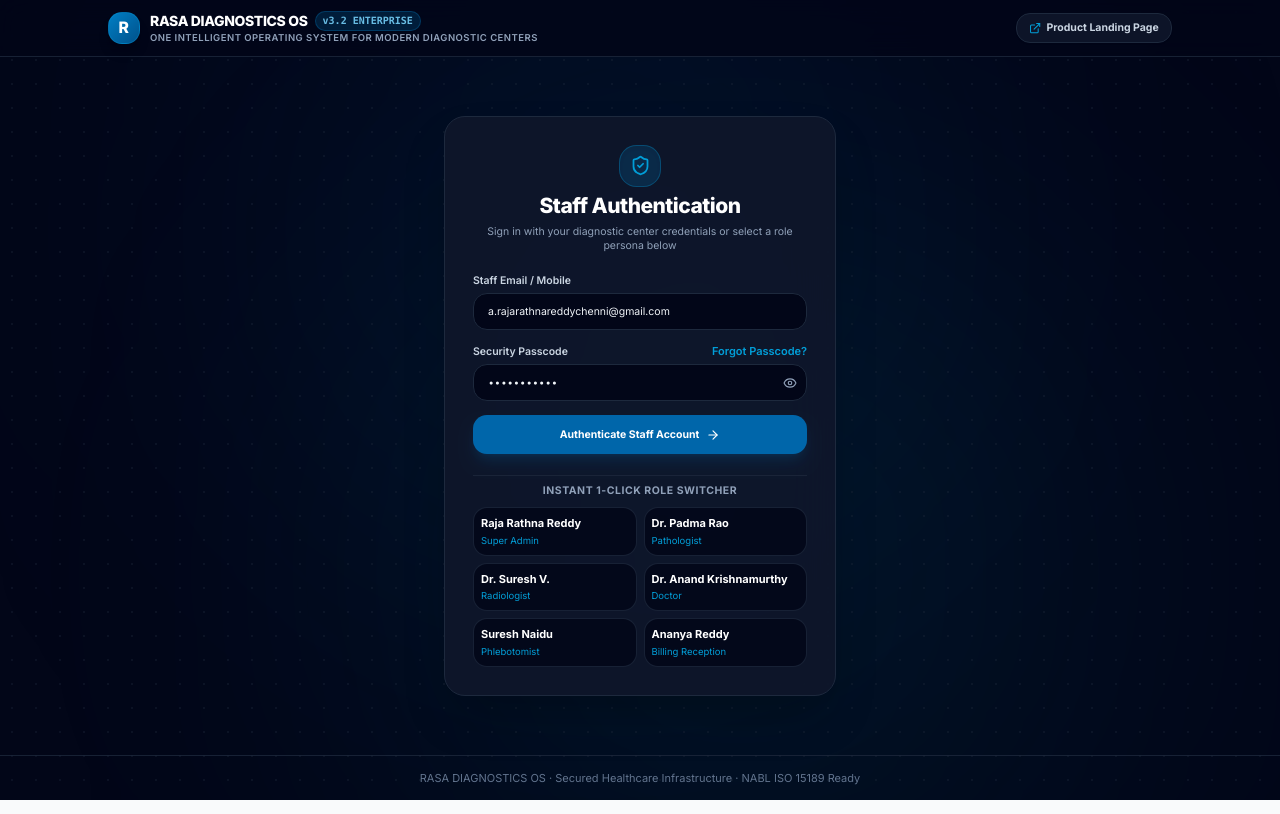
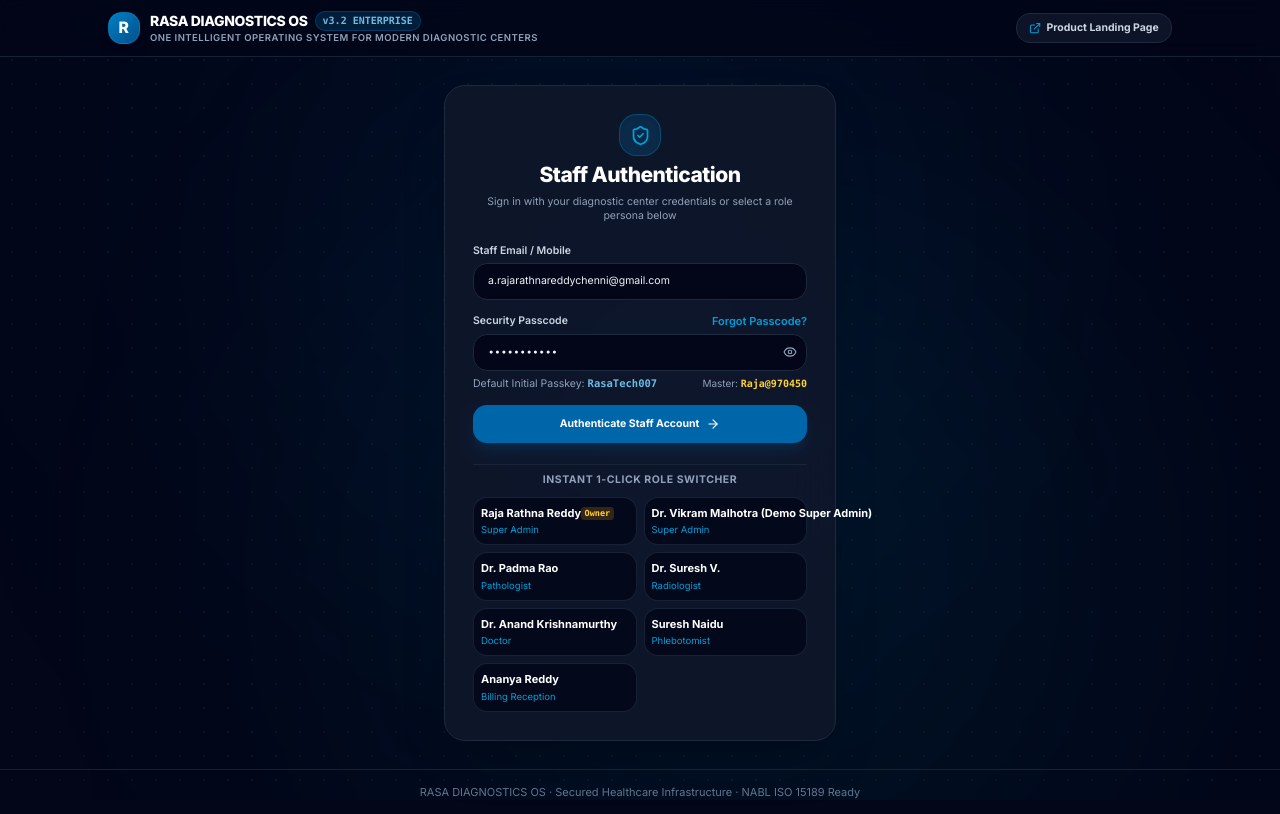
Before and after one commit to RajaRathnaReddy/rasa-diagnostics-os, a React (Vite) app: page /login in a window 1280 px wide. Built offline with nearby package versions, Linux system fonts and the light colour scheme.

Commit message:
feat(auth): set default initial passkey to RasaTech007, support demo super admin, and restrict user creation strictly to Raja

```diff
--- a/src/components/layout/Sidebar.tsx
+++ b/src/components/layout/Sidebar.tsx
@@ -28,7 +28,10 @@
   const isMasterRaja =
     user?.email?.toLowerCase() === 'a.rajarathnareddychenni@gmail.com' ||
     user?.id === 'user-raja-007' ||
+    user?.isOwner === true ||
     user?.name?.toLowerCase().trim() === 'raja rathna reddy';
+
+  const canSeeAccessControl = isMasterRaja || user?.role === 'super_admin';
 
   const navGroups: NavGroup[] = [
     {
@@ -169,10 +172,10 @@
               Security
             </div>
           )}
-          {isMasterRaja ? (
+          {canSeeAccessControl ? (
             <NavLink
               to="/admin/users"
-              title={sidebarCollapsed ? 'Access Control (Master Admin)' : undefined}
+              title={sidebarCollapsed ? (isMasterRaja ? 'Access Control (Master Owner)' : 'Access Control (Demo Super Admin)') : undefined}
               className={cn(
                 'flex items-center justify-between px-2.5 py-1.5 rounded-lg text-[13px] font-medium transition-colors group',
                 location.pathname === '/admin/users'
@@ -185,8 +188,11 @@
                 {!sidebarCollapsed && <span className="truncate">Access Control</span>}
               </div>
               {!sidebarCollapsed && (
-                <span className="text-[9px] px-1.5 py-0.2 rounded-full bg-indigo-100 text-indigo-800 font-bold">
-                  Raja
+                <span className={cn(
+                  'text-[9px] px-1.5 py-0.2 rounded-full font-bold',
+                  isMasterRaja ? 'bg-indigo-100 text-indigo-800' : 'bg-amber-100 text-amber-800'
+                )}>
+                  {isMasterRaja ? 'Owner' : 'Demo'}
                 </span>
               )}
             </NavLink>
--- a/src/components/layout/TopNav.tsx
+++ b/src/components/layout/TopNav.tsx
@@ -179,7 +179,7 @@
                   <span className="text-[10px] text-surface-400">/landing</span>
                 </button>
 
-                {isMasterRaja && (
+                {(isMasterRaja || user?.role === 'super_admin') && (
                   <button
                     onClick={() => {
                       navigate('/admin/users');
@@ -189,7 +189,7 @@
                   >
                     <span className="flex items-center gap-2">
                       <ShieldCheck className="w-3.5 h-3.5 text-indigo-600" />
-                      <span>Security Console (Raja Only)</span>
+                      <span>Security & User Console {isMasterRaja ? '(Master)' : '(Demo Admin)'}</span>
                     </span>
                     <span className="text-[10px] text-indigo-400">/admin/users</span>
                   </button>
--- a/src/features/auth/LoginPage.tsx
+++ b/src/features/auth/LoginPage.tsx
@@ -177,6 +177,10 @@
                   {showPassword ? <EyeOff className="w-4 h-4" /> : <Eye className="w-4 h-4" />}
                 </button>
               </div>
+              <p className="text-[10.5px] text-slate-400 mt-1.5 flex items-center justify-between">
+                <span>Default Initial Passkey: <strong className="text-brand-300 font-mono font-bold">RasaTech007</strong></span>
+                <span className="text-[10px] text-slate-400">Master: <strong className="text-amber-300 font-mono">Raja@970450</strong></span>
+              </p>
             </div>
 
             <button
@@ -195,13 +199,16 @@
               Instant 1-Click Role Switcher
             </p>
             <div className="grid grid-cols-2 gap-2">
-              {INITIAL_MANAGED_USERS.slice(0, 6).map(u => (
+              {INITIAL_MANAGED_USERS.slice(0, 8).map(u => (
                 <button
                   key={u.id}
                   onClick={() => handleQuickLogin(u)}
                   className="p-2 rounded-xl bg-slate-950/80 hover:bg-slate-800 border border-slate-800/80 text-left transition-all cursor-pointer flex flex-col justify-between"
                 >
-                  <p className="text-[11px] font-bold text-white truncate">{u.name}</p>
+                  <div className="flex items-center justify-between">
+                    <p className="text-[11px] font-bold text-white truncate">{u.name}</p>
+                    {u.isOwner && <span className="text-[8.5px] px-1 bg-amber-500/20 text-amber-300 rounded font-mono font-bold">Owner</span>}
+                  </div>
                   <p className="text-[9.5px] text-brand-400 capitalize truncate mt-0.5">{u.role.replace('_', ' ')}</p>
                 </button>
               ))}
--- a/src/pages/UserManagementPage.tsx
+++ b/src/pages/UserManagementPage.tsx
@@ -32,13 +32,17 @@
     user: currentLoggedInUser,
   } = useAuthStore();
 
-  // Strictly protected for Raja Rathna Reddy
+  // Master Owner check - Strictly Raja Rathna Reddy
   const isOnlyRaja =
     currentLoggedInUser?.email?.toLowerCase() === 'a.rajarathnareddychenni@gmail.com' ||
     currentLoggedInUser?.id === 'user-raja-007' ||
+    currentLoggedInUser?.isOwner === true ||
     currentLoggedInUser?.name?.toLowerCase().trim() === 'raja rathna reddy';
 
-  if (!isOnlyRaja) {
+  // Demo super admins can view the console, but non-admins are redirected
+  const canAccessSecurityConsole = isOnlyRaja || currentLoggedInUser?.role === 'super_admin';
+
+  if (!canAccessSecurityConsole) {
     return <Navigate to="/" replace />;
   }
 
@@ -65,6 +69,10 @@
   const handleSaveNewPasscode = (e: React.FormEvent) => {
     e.preventDefault();
     if (!passcodeModalUser) return;
+    if (!isOnlyRaja) {
+      showToast('Restricted: Only Master Admin Raja Rathna Reddy can reassign passcodes.');
+      return;
+    }
     const res = changeUserPasscode(passcodeModalUser.id, newPasscodeValue);
     showToast(res.message);
     if (res.success) {
@@ -73,24 +81,33 @@
     }
   };
 
-  // Add User Form State
+  // Add User Form State - Default initial Passkey is RasaTech007
   const [formData, setFormData] = useState({
     name: '',
     email: '',
     phone: '',
     role: 'pathologist' as UserRole,
     branchName: 'Banjara Hills (Central)',
-    passcode: 'rasa2026',
+    passcode: 'RasaTech007',
     title: 'Senior Specialist',
     regNumber: 'MED-2026-001',
   });
 
   const handleCreateUser = (e: React.FormEvent) => {
     e.preventDefault();
+
+    // STRICT USER CREATION ACCESS CHECK: ONLY RAJA RATHNA REDDY
+    if (!isOnlyRaja) {
+      showToast('Unauthorized: User creation access is strictly reserved for Raja Rathna Reddy.');
+      return;
+    }
+
     if (!formData.name.trim() || !formData.email.trim()) {
       showToast('Name and email are required.');
       return;
     }
+
+    const isSuperAdminRole = formData.role === 'super_admin';
 
     const result = addUser({
       name: formData.name,
@@ -98,16 +115,16 @@
       phone: formData.phone || '+91 98765 00000',
       role: formData.role,
       branchName: formData.branchName,
-      passcode: formData.passcode || 'rasa2026',
-      title: formData.title,
+      passcode: formData.passcode || 'RasaTech007',
+      title: formData.title || (isSuperAdminRole ? 'Super Administrator (Demo)' : 'Senior Specialist'),
       regNumber: formData.regNumber,
       permissions: {
-        verifyLabReports: formData.role === 'pathologist' || formData.role === 'super_admin',
-        signRadiologyStudies: formData.role === 'radiologist' || formData.role === 'super_admin',
+        verifyLabReports: isSuperAdminRole || formData.role === 'pathologist',
+        signRadiologyStudies: isSuperAdminRole || formData.role === 'radiologist',
         overridePanicValues: true,
-        editBillingInvoices: formData.role === 'billing_reception' || formData.role === 'super_admin',
+        editBillingInvoices: isSuperAdminRole || formData.role === 'billing_reception',
         manageReagents: true,
-        exportAuditLogs: formData.role === 'super_admin',
+        exportAuditLogs: isSuperAdminRole,
       },
     });
 
@@ -120,7 +137,7 @@
         phone: '',
         role: 'pathologist',
         branchName: 'Banjara Hills (Central)',
-        passcode: 'rasa2026',
+        passcode: 'RasaTech007',
         title: 'Senior Specialist',
         regNumber: 'MED-2026-001',
       });
@@ -152,8 +169,11 @@
               <h1 className="text-base sm:text-lg font-black tracking-tight text-white">
                 Master Security & Access Control Console
               </h1>
-              <span className="text-[10px] px-2 py-0.5 rounded-full bg-indigo-500/20 text-indigo-300 font-mono font-bold">
-                RAJA RATHNA REDDY ONLY
+              <span className={cn(
+                "text-[10px] px-2 py-0.5 rounded-full font-mono font-bold",
+                isOnlyRaja ? "bg-indigo-500/20 text-indigo-300" : "bg-amber-500/20 text-amber-300 border border-amber-400/30"
+              )}>
+                {isOnlyRaja ? "RAJA RATHNA REDDY (MASTER OWNER)" : "DEMO SUPER ADMIN (VIEW ONLY)"}
               </span>
             </div>
             <p className="text-xs text-indigo-200/80">
@@ -170,6 +190,7 @@
             <RefreshCw className="w-3.5 h-3.5" />
             <span>Reset Demo Staff</span>
           </button>
+          {isOnlyRaja ? (
             <button
               onClick={() => setIsAddModalOpen(true)}
               className="px-4 py-2 rounded-xl bg-indigo-600 hover:bg-indigo-500 text-white text-xs font-bold shadow-lg shadow-indigo-600/30 flex items-center gap-1.5 transition-all cursor-pointer"
@@ -177,8 +198,32 @@
               <UserPlus className="w-4 h-4" />
               <span>Add Staff User</span>
             </button>
+          ) : (
+            <button
+              onClick={() => showToast('Restricted: User creation is exclusive to Master Administrator Raja Rathna Reddy.')}
+              className="px-3.5 py-2 rounded-xl bg-slate-800 text-slate-400 border border-slate-700 text-xs font-bold flex items-center gap-1.5 cursor-not-allowed"
+              title="User creation restricted to Raja Rathna Reddy"
+            >
+              <Lock className="w-3.5 h-3.5 text-amber-400" />
+              <span>Creation Locked (Raja Only)</span>
+            </button>
+          )}
         </div>
       </div>
+
+      {!isOnlyRaja && (
+        <div className="p-3.5 bg-amber-500/10 border border-amber-500/30 text-amber-200 rounded-2xl flex items-center justify-between text-xs">
+          <div className="flex items-center gap-2.5">
+            <ShieldAlert className="w-4 h-4 text-amber-400 shrink-0" />
+            <span>
+              <strong>Demo Super Admin Mode:</strong> You can audit staff permissions and inspect clinical roles. <strong>User creation and account provisioning are strictly restricted to Master Administrator Raja Rathna Reddy.</strong>
+            </span>
+          </div>
+          <span className="text-[10px] font-mono uppercase bg-amber-500/20 text-amber-300 px-2 py-0.5 rounded font-bold shrink-0">
+            Read Only
+          </span>
+        </div>
+      )}
 
       {toastMessage && (
         <div className="p-3 bg-success-50 border border-success-200 text-success-800 rounded-xl text-xs font-bold flex items-center gap-2">
@@ -252,7 +297,7 @@
 
                   <td>
                     <span className={cn('text-[10px] font-bold px-2 py-0.5 rounded-full', roleStyle.bg)}>
-                      {roleStyle.label}
+                      {u.role === 'super_admin' ? (u.isOwner ? 'Master Admin' : 'Demo Super Admin') : roleStyle.label}
                     </span>
                     <p className="text-[10px] text-surface-400 mt-0.5">{u.title || 'Staff'}</p>
                   </td>
@@ -269,7 +314,7 @@
                             [u.id]: !isPasswordRevealed,
                           })
                         }
-                        className="text-surface-400 hover:text-surface-700"
+                        className="text-surface-400 hover:text-surface-700 cursor-pointer"
                       >
                         {isPasswordRevealed ? <EyeOff className="w-3.5 h-3.5" /> : <Eye className="w-3.5 h-3.5" />}
                       </button>
@@ -303,11 +348,12 @@
 
                   <td className="text-right">
                     {!u.isOwner ? (
+                      isOnlyRaja ? (
                         <div className="flex items-center justify-end gap-1">
                           {/* Send Password Reset Email */}
                           <button
                             onClick={() => handleSendResetEmail(u)}
-                          className="p-1.5 rounded-lg text-indigo-600 hover:bg-indigo-50 transition-colors"
+                            className="p-1.5 rounded-lg text-indigo-600 hover:bg-indigo-50 transition-colors cursor-pointer"
                             title={`Send Password Reset Link to ${u.email}`}
                           >
                             <Mail className="w-4 h-4" />
@@ -319,7 +365,7 @@
                               setPasscodeModalUser(u);
                               setNewPasscodeValue('');
                             }}
-                          className="p-1.5 rounded-lg text-slate-600 hover:bg-slate-100 transition-colors"
+                            className="p-1.5 rounded-lg text-slate-600 hover:bg-slate-100 transition-colors cursor-pointer"
                             title="Reassign Passcode Directly"
                           >
                             <KeyRound className="w-4 h-4" />
@@ -329,7 +375,7 @@
                           <button
                             onClick={() => toggleBlockUser(u.id)}
                             className={cn(
-                            'p-1.5 rounded-lg transition-colors',
+                              'p-1.5 rounded-lg transition-colors cursor-pointer',
                               u.isBlocked
                                 ? 'text-emerald-600 hover:bg-emerald-50'
                                 : 'text-amber-600 hover:bg-amber-50'
@@ -347,24 +393,34 @@
                                 if (res.message) showToast(res.message);
                               }
                             }}
-                          className="p-1.5 rounded-lg text-rose-500 hover:bg-rose-50 transition-colors"
+                            className="p-1.5 rounded-lg text-rose-500 hover:bg-rose-50 transition-colors cursor-pointer"
                             title="Delete User"
                           >
                             <Trash2 className="w-4 h-4" />
                           </button>
                         </div>
                       ) : (
+                        <div className="flex items-center justify-end gap-1 text-[11px] text-surface-400 font-mono">
+                          <span title="Modifications restricted to Master Administrator Raja Rathna Reddy" className="inline-flex items-center gap-1 bg-surface-100 text-surface-500 px-2 py-0.5 rounded text-[10px]">
+                            <Lock className="w-3 h-3 text-amber-500" />
+                            <span>Raja Only</span>
+                          </span>
+                        </div>
+                      )
+                    ) : (
                       <div className="flex items-center justify-end gap-1.5">
+                        {isOnlyRaja && (
                           <button
                             onClick={() => {
                               setPasscodeModalUser(u);
                               setNewPasscodeValue('');
                             }}
-                          className="text-[10px] font-bold text-indigo-600 hover:text-indigo-800 bg-indigo-50 hover:bg-indigo-100 px-2 py-1 rounded-md transition-colors"
+                            className="text-[10px] font-bold text-indigo-600 hover:text-indigo-800 bg-indigo-50 hover:bg-indigo-100 px-2 py-1 rounded-md transition-colors cursor-pointer"
                             title="Change Master Passcode"
                           >
                             Change Passcode
                           </button>
+                        )}
                         <span className="text-[10px] font-bold text-amber-600 font-mono bg-amber-50 px-2 py-1 rounded-md">Master Owner</span>
                       </div>
                     )}
@@ -432,6 +488,7 @@
                     onChange={e => setFormData({ ...formData, role: e.target.value as UserRole })}
                     className="w-full px-3 py-2 border border-surface-200 rounded-lg text-xs"
                   >
+                    <option value="super_admin">Super Administrator (Demo)</option>
                     <option value="pathologist">Chief Pathologist</option>
                     <option value="radiologist">Consultant Radiologist</option>
                     <option value="doctor">Consulting Physician</option>
--- a/src/stores/authStore.ts
+++ b/src/stores/authStore.ts
@@ -65,6 +65,29 @@
     },
   },
   {
+    id: 'user-demo-admin',
+    name: 'Dr. Vikram Malhotra (Demo Super Admin)',
+    email: 'admin.demo@rasadiagnostics.com',
+    phone: '+91 98450 77001',
+    role: 'super_admin',
+    branchName: 'All Diagnostic Branches (Demo)',
+    title: 'Operations Director & Demo Admin',
+    regNumber: 'DEMO-ADMIN-001',
+    passcode: 'RasaTech007',
+    isBlocked: false,
+    isOwner: false, // NOTE: Demo Super Admin does NOT have user creation authority (only Raja Rathna Reddy)
+    isFirebaseSynced: true,
+    createdAt: '2026-01-05T08:00:00Z',
+    permissions: {
+      verifyLabReports: true,
+      signRadiologyStudies: true,
+      overridePanicValues: true,
+      editBillingInvoices: true,
+      manageReagents: true,
+      exportAuditLogs: true,
+    },
+  },
+  {
     id: 'user-path-1',
     name: 'Dr. Padma Rao',
     email: 'padma.rao@rasadiagnostics.com',
@@ -73,7 +96,7 @@
     branchName: 'Banjara Hills (Central Lab)',
     title: 'Chief Pathologist & Lab Director',
     regNumber: 'MCI-PATH-84920',
-    passcode: 'rasa2026',
+    passcode: 'RasaTech007',
     isBlocked: false,
     isFirebaseSynced: true,
     createdAt: '2026-01-10T09:00:00Z',
@@ -95,7 +118,7 @@
     branchName: 'Banjara Hills (Imaging Centre)',
     title: 'Senior Consultant Radiologist',
     regNumber: 'MCI-RAD-92144',
-    passcode: 'rasa2026',
+    passcode: 'RasaTech007',
     isBlocked: false,
     isFirebaseSynced: true,
     createdAt: '2026-01-15T10:30:00Z',
@@ -117,7 +140,7 @@
     branchName: 'Jubilee Hills Centre',
     title: 'Chief Consulting Physician',
     regNumber: 'MCI-MED-77219',
-    passcode: 'rasa2026',
+    passcode: 'RasaTech007',
     isBlocked: false,
     isFirebaseSynced: false,
     createdAt: '2026-01-20T08:00:00Z',
@@ -139,7 +162,7 @@
     branchName: 'Kukatpally Branch',
     title: 'Chief Phlebotomist & Accession Lead',
     regNumber: 'CPT-IN-4402',
-    passcode: 'rasa2026',
+    passcode: 'RasaTech007',
     isBlocked: false,
     isFirebaseSynced: false,
     createdAt: '2026-02-01T07:30:00Z',
@@ -160,7 +183,7 @@
     role: 'billing_reception',
     branchName: 'Banjara Hills (Front Desk)',
     title: 'Front-Desk Billing & TPA Coordinator',
-    passcode: 'rasa2026',
+    passcode: 'RasaTech007',
     isBlocked: false,
     isFirebaseSynced: false,
     createdAt: '2026-02-10T08:15:00Z',
@@ -211,10 +234,13 @@
     if (raw) {
       const parsed = JSON.parse(raw);
       if (Array.isArray(parsed) && parsed.length > 0) {
-        // Ensure Raja's latest passcode is synced
+        // Ensure Raja's latest passcode is synced and auto-migrate legacy 'rasa2026' to 'RasaTech007'
         return parsed.map((u: ManagedUser) => {
           if (u.email === 'a.rajarathnareddychenni@gmail.com') {
-            return { ...u, passcode: 'Raja@970450' };
+            return { ...u, passcode: 'Raja@970450', isOwner: true };
+          }
+          if (u.passcode === 'rasa2026') {
+            return { ...u, passcode: 'RasaTech007' };
           }
           return u;
         });
@@ -301,7 +327,12 @@
         return { success: false, message: 'User not found in RASA Diagnostics Registry.' };
       }
 
-      if (match.passcode !== cleanPass && cleanPass !== 'rasa2026' && cleanPass !== 'Raja@970450') {
+      if (
+        match.passcode !== cleanPass &&
+        cleanPass !== 'RasaTech007' &&
+        cleanPass !== 'Raja@970450' &&
+        cleanPass !== 'rasa2026'
+      ) {
         return { success: false, message: 'Incorrect security passcode.' };
       }
 
@@ -334,6 +365,20 @@
     },
 
     addUser: (userData) => {
+      const currentUser = get().user;
+      const isRaja =
+        currentUser?.email?.toLowerCase() === 'a.rajarathnareddychenni@gmail.com' ||
+        currentUser?.id === 'user-raja-007' ||
+        currentUser?.isOwner === true ||
+        currentUser?.name?.toLowerCase().trim() === 'raja rathna reddy';
+
+      if (!isRaja) {
+        return {
+          success: false,
+          message: 'Access Denied: User creation access is strictly restricted to Raja Rathna Reddy.',
+        };
+      }
+
       const { managedUsers } = get();
       const exists = managedUsers.some((u) => u.email.toLowerCase() === userData.email.toLowerCase());
       if (exists) {
@@ -343,6 +388,8 @@
       const newUser: ManagedUser = {
         ...userData,
         id: `user-${Date.now().toString(36)}`,
+        passcode: userData.passcode || 'RasaTech007',
+        isOwner: false, // Only Raja has isOwner: true
         createdAt: new Date().toISOString(),
         isBlocked: false,
         isFirebaseSynced: isFirebaseConfigured,
@@ -351,7 +398,7 @@
       const updated = [newUser, ...managedUsers];
       localStorage.setItem(STORAGE_KEY_USERS, JSON.stringify(updated));
       set({ managedUsers: updated });
-      return { success: true, message: 'Staff member registered in Rasa Diagnstic OS.' };
+      return { success: true, message: `Staff member ${newUser.name} created successfully with passkey ${newUser.passcode}.` };
     },
 
     updateUser: (id, updates) => {
@@ -362,6 +409,17 @@
     },
 
     deleteUser: (id) => {
+      const currentUser = get().user;
+      const isRaja =
+        currentUser?.email?.toLowerCase() === 'a.rajarathnareddychenni@gmail.com' ||
+        currentUser?.id === 'user-raja-007' ||
+        currentUser?.isOwner === true ||
+        currentUser?.name?.toLowerCase().trim() === 'raja rathna reddy';
+
+      if (!isRaja) {
+        return { success: false, message: 'Security Policy: Only Master Administrator Raja Rathna Reddy can delete accounts.' };
+      }
+
       const { managedUsers } = get();
       const target = managedUsers.find((u) => u.id === id);
       if (target?.isOwner) {
@@ -374,6 +432,17 @@
     },
 
     toggleBlockUser: (id) => {
+      const currentUser = get().user;
+      const isRaja =
+        currentUser?.email?.toLowerCase() === 'a.rajarathnareddychenni@gmail.com' ||
+        currentUser?.id === 'user-raja-007' ||
+        currentUser?.isOwner === true ||
+        currentUser?.name?.toLowerCase().trim() === 'raja rathna reddy';
+
+      if (!isRaja) {
+        return;
+      }
+
       const { managedUsers } = get();
       const updated = managedUsers.map((u) => {
         if (u.id === id && !u.isOwner) {
```
Lines whose indentation alone changed are shown as unchanged.
